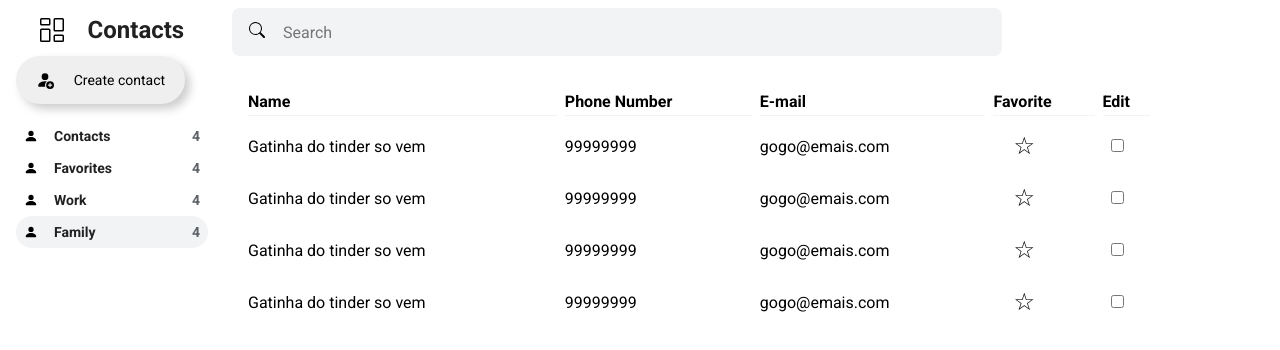
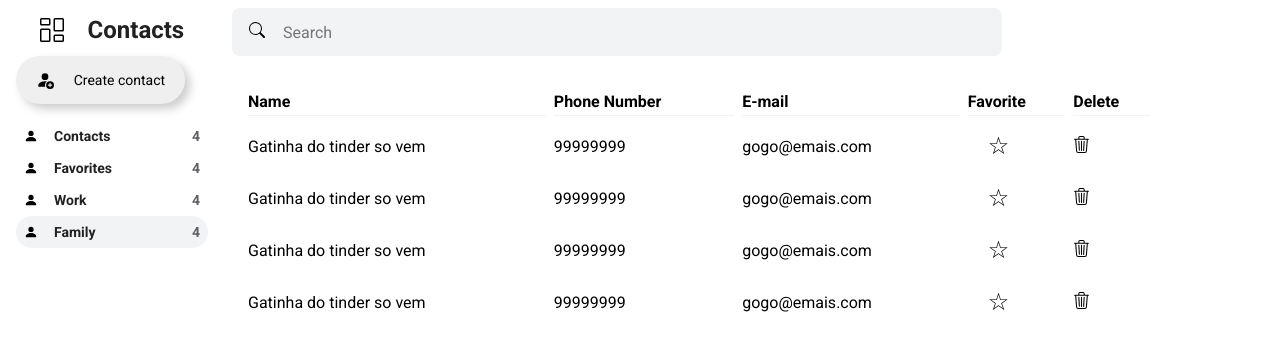
Before and after one commit to histereogenik/contact-list, a React (Create React App) app: page / in a window 1280 px wide. Shown: the top 350 px of the page. Built offline with nearby package versions, Linux system fonts and the light colour scheme.

Commit message:
setting up reducers and the Modal

```diff
--- a/package.json
+++ b/package.json
@@ -11,8 +11,10 @@
     "@types/node": "^16.18.12",
     "@types/react": "^18.0.28",
     "@types/react-dom": "^18.0.11",
+    "bootstrap": "^5.3.2",
     "bootstrap-icons": "^1.10.5",
     "react": "^18.2.0",
+    "react-bootstrap": "^2.9.0",
     "react-bootstrap-icons": "^1.10.3",
     "react-dom": "^18.2.0",
     "react-redux": "^8.1.2",
--- /dev/null
+++ b/src/components/ModalDelete/index.tsx
@@ -0,0 +1,39 @@
+import { Button, Modal } from 'react-bootstrap'
+import { useDispatch } from 'react-redux'
+
+import { closeModal as cancel } from '../../store/reducers/modal'
+
+export type Props = {
+  closeModal: () => void
+}
+
+const ModalDelete = ({ closeModal }: Props) => {
+  const dispatch = useDispatch()
+
+  const handleCloseModal = () => {
+    dispatch(cancel())
+  }
+  return (
+    <Modal size="sm" aria-labelledby="contained-modal-title-vcenter" centered>
+      <Modal.Header closeButton>
+        <Modal.Title id="contained-modal-title-vcenter">
+          Deleting Contact
+        </Modal.Title>
+      </Modal.Header>
+      <Modal.Body>
+        <p>Are you sure you want to delete this contact?</p>{' '}
+        <p>*This action is irreversible</p>
+      </Modal.Body>
+      <Modal.Footer>
+        <Button variant="secondary" onClick={handleCloseModal}>
+          Cancel
+        </Button>
+        <Button variant="danger" onClick={handleCloseModal}>
+          Delete
+        </Button>
+      </Modal.Footer>
+    </Modal>
+  )
+}
+
+export default ModalDelete
--- a/src/components/SavedContact/index.tsx
+++ b/src/components/SavedContact/index.tsx
@@ -1,10 +1,28 @@
 import { useState } from 'react'
+import { useDispatch, useSelector } from 'react-redux'
+import * as Icon from 'react-bootstrap-icons'
+
+import * as S from './styles'
+import ModalDelete from '../ModalDelete'
+
+import { closeModal, openModal } from '../../store/reducers/modal'
+import { RootReducer } from '../../store'
 
 const SavedContact = () => {
   const [isFavorite, setIsFavorite] = useState(false)
+  const dispatch = useDispatch()
+  const { showModal } = useSelector((state: RootReducer) => state.modal)
 
   const toggleFavorite = () => {
     setIsFavorite(!isFavorite)
+  }
+
+  const handleOpenModal = () => {
+    dispatch(openModal())
+  }
+
+  const handleCloseModal = () => {
+    dispatch(closeModal())
   }
 
   return (
@@ -14,15 +32,18 @@ const SavedContact = () => {
         <td>99999999</td>
         <td>gogo@emais.com</td>
         <td>
-          <label
+          <S.FavoriteButton
             className={isFavorite ? 'star-filled' : ''}
             onClick={toggleFavorite}
           >
             {isFavorite ? '★' : '☆'}
-          </label>
+          </S.FavoriteButton>
         </td>
         <td>
-          <input type="checkbox"></input>
+          <S.ButtonDelete type="button" onClick={handleOpenModal}>
+            <Icon.Trash3 />
+          </S.ButtonDelete>
+          {showModal && <ModalDelete closeModal={handleCloseModal} />}
         </td>
       </tr>
     </>
--- /dev/null
+++ b/src/components/SavedContact/styles.ts
@@ -0,0 +1,16 @@
+import styled from 'styled-components'
+
+export const FavoriteButton = styled.button`
+  background: transparent;
+  border: none;
+  cursor: pointer;
+  font-size: 24px;
+  margin-left: 20px;
+  user-select: none;
+`
+export const ButtonDelete = styled.button`
+  background: transparent;
+  border: none;
+  cursor: pointer;
+  font-size: 17px;
+`
--- a/src/containers/ContactList/index.tsx
+++ b/src/containers/ContactList/index.tsx
@@ -18,7 +18,7 @@ const ContactList = () => {
             <th>Phone Number</th>
             <th>E-mail</th>
             <th>Favorite</th>
-            <th>Edit</th>
+            <th>Delete</th>
           </tr>
         </thead>
         <tbody>
--- a/src/containers/ContactList/styles.ts
+++ b/src/containers/ContactList/styles.ts
@@ -49,13 +49,6 @@ export const Table = styled.table`
   td {
     padding: 8px 0;
 
-    label {
-      cursor: pointer;
-      font-size: 24px;
-      margin-left: 20px;
-      user-select: none;
-    }
-
     input {
       margin-left: 8px;
     }
--- a/src/store/index.tsx
+++ b/src/store/index.tsx
@@ -1,7 +1,10 @@
 import { configureStore } from '@reduxjs/toolkit'
+import modalReducer from './reducers/modal'
 
 const store = configureStore({
-  reducer: {}
+  reducer: {
+    modal: modalReducer
+  }
 })
 
 export type RootReducer = ReturnType<typeof store.getState>
--- /dev/null
+++ b/src/store/reducers/modal.ts
@@ -0,0 +1,25 @@
+import { createSlice, PayloadAction } from '@reduxjs/toolkit'
+
+type ModalState = {
+  showModal: boolean
+}
+
+const initialState: ModalState = {
+  showModal: false
+}
+
+const modalSlice = createSlice({
+  name: 'modal',
+  initialState,
+  reducers: {
+    openModal: (state) => {
+      state.showModal = true
+    },
+    closeModal: (state) => {
+      state.showModal = false
+    }
+  }
+})
+
+export const { closeModal, openModal } = modalSlice.actions
+export default modalSlice.reducer
```
Also changed, not shown: 1 other file (tests, documents, lock files or other folders).
